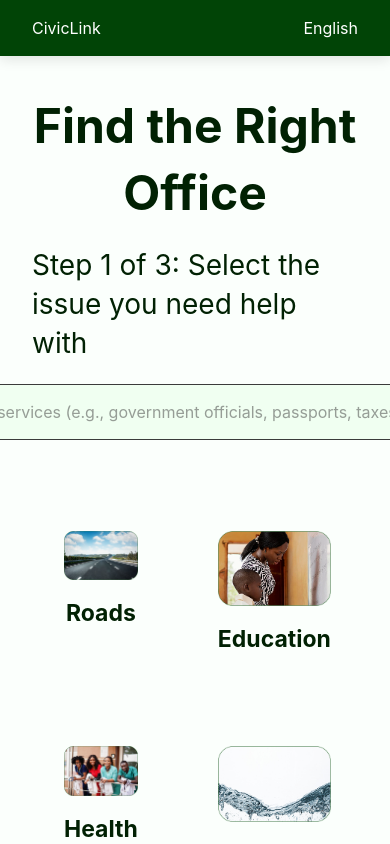
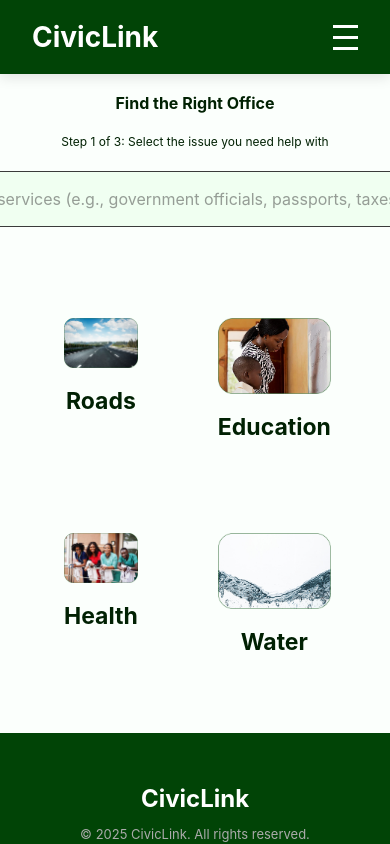
Before and after one commit to EjikeJosephUche/civiklink, a React (Vite) app in the folder frontend/: page /services in a window 390 px wide. Shown: the top 844 px of the page. Built offline with nearby package versions, Linux system fonts and the light colour scheme.

Commit message:
hamburger menu

```diff
--- a/frontend/src/components/navbar/Navbar.module.css
+++ b/frontend/src/components/navbar/Navbar.module.css
@@ -43,8 +43,15 @@
 .navLinks li a {
   color: white;
   text-decoration: none;
+  font-weight: 700;
+  font-size: 20px;
 }
-
+.icons {
+  display: flex;
+  justify-content: space-between;
+  align-items: center;
+  gap: 15px;
+}
 .navLinks li.activeLink a {
   color: #ffd700; /* Highlight color for active link */
   font-weight: bold;
@@ -54,25 +61,88 @@
   color: white;
 }
 
+.active {
+  display: flex;
+  right: 0;
+}
+
 @media (max-width: 768px) {
   .navLinks {
+    position: fixed;
+    top: 0;
+    right: -100%; /* hidden initially */
+    height: 100vh;
+    width: 50vw; /* half of the screen */
+    background-color: #014406;
+    flex-direction: column;
+    align-items: center;
+    padding-top: 70px;
+    /* justify-content: center; */
+    transition: right 0.3s ease-in-out;
+    z-index: 999; /* ensure it’s above other elements */
+  }
+  .navLinks.active {
+    display: flex;
+    right: 0;
+  }
+  .logo {
+    font-size: 19px;
+  }
+  .overlay {
+    position: fixed;
+    top: 0;
+    left: 0;
+    width: 50vw; /* Left half of the screen */
+    height: 100vh;
+    background-color: #014406b2; /* Greenish color with opacity */
+    backdrop-filter: blur(3px); /* optional: blur effect */
+    z-index: 998; /* must be less than navLinks (assumed to be 999+) */
+  }
+
+  /* .navLinks {
     display: none;
     flex-direction: column;
     width: 100%;
     align-items: center;
-  }
-
-  .navLinks.active {
-    display: flex;
-  }
+  } */
 
   .navLinks li {
+    padding: 20px;
+    width: 100%;
+    text-align: center;
+  }
+  /* .navLinks li {
     padding: 15px;
     width: 100%;
     text-align: center;
+  } */
+  .hamburger {
+    display: none;
+    flex-direction: column;
+    cursor: pointer;
+  }
+
+  .bar {
+    width: 25px;
+    height: 3px;
+    background-color: white;
+    margin: 4px 0;
   }
 
   .hamburger {
-    display: block;
+    display: flex;
+  }
+  .icons {
+    display: none;
+  }
+
+  .searchInput {
+    width: 116px;
+    border: 1px solid white;
+    border-radius: 10px;
+    background-color: white;
+    color: #014406;
+    padding: 5px 5px;
+    width: 100%;
   }
 }
--- a/frontend/src/components/navbar/Navbar.tsx
+++ b/frontend/src/components/navbar/Navbar.tsx
@@ -1,6 +1,8 @@
 import { useState } from 'react';
 import { Link, useLocation } from 'react-router-dom';
 import styles from './Navbar.module.css';
+import {  FaSearch, FaUser } from 'react-icons/fa';
+
 
 const Navbar = () => {
   const [menuOpen, setMenuOpen] = useState(false);
@@ -9,7 +11,7 @@ const Navbar = () => {
   return (
     <nav className={styles.navbar}>
       <div className={styles.logo}>
-        <h1>CivicLink</h1>
+        <h1 style={{fontWeight: '700', fontSize: '28px'}}>CivicLink</h1>
       </div>
 
       {/* Hamburger menu icon */}
@@ -21,6 +23,19 @@ const Navbar = () => {
 
       {/* Navigation links, toggle active class based on menuOpen */}
       <ul className={`${styles.navLinks} ${menuOpen ? styles.active : ''}`}>
+        {menuOpen && (
+    <>
+      <li style={{display: 'flex'}}>
+        <input
+          type="text"
+          placeholder="Search..."
+          className={styles.searchInput}
+        />
+      </li>
+
+
+    </>
+  )}
         <li className={`${location.pathname === '/' ? styles.activeLink : ''}`}>
           <Link to="/" onClick={() => setMenuOpen(false)}>Home</Link>
         </li>
@@ -33,14 +48,29 @@ const Navbar = () => {
         <li className={`${location.pathname === '/news' ? styles.activeLink : ''}`}>
           <Link to="/news" onClick={() => setMenuOpen(false)}>News</Link>
         </li>
+
+        {menuOpen && (
+    <li className={`${location.pathname === '/login' ? styles.activeLink : ''}`}>
+      <Link to="/login" onClick={() => setMenuOpen(false)}>Login</Link>
+    </li>
+  )}
       </ul>
 
-      <div className={styles.language}>
-        <h3>English</h3>
+      <div className={styles.icons}>
+        <a href="https://facebook.com" target="_blank" rel="noopener noreferrer"><FaSearch /></a>
+        <h3 style={{fontSize: '20px'}}>English</h3>
+
+        <a href="https://twitter.com" target="_blank" rel="noopener noreferrer"><FaUser /></a>
+
       </div>
+       {menuOpen && (
+        <div className={styles.overlay} onClick={() => setMenuOpen(false)}></div>
+      )}
     </nav>
+
+
   );
-};
+}
 
 export default Navbar;
 
@@ -79,30 +109,3 @@ export default Navbar;
 // };
 
 // export default Navbar;
-
-// import { Link } from 'react-router-dom';
-// import styles from './Navbar.module.css';
-
-// const Navbar = () => (
-//   <>
-//  <nav className={styles.navbar}>
-//   <div>
-//     <h1 className={styles.logo}>CivicLink</h1>
-//   </div>
-//     <div>
-//  <ul className={styles.navLinks}>
-//       <li><Link to="/">Home</Link></li>
-//       <li><Link to="/government">Government</Link></li>
-//       <li><Link to="/services">Services</Link></li>
-//       <li><Link to="/news">News</Link></li>
-//     </ul>
-//     </div>
-
-//    <div>
-//     <h3>English</h3>
-//     </div>
-//   </nav>
-//    </>
-// );
-
-// export default Navbar;
--- a/frontend/src/components/sections/GovOne.css
+++ b/frontend/src/components/sections/GovOne.css
@@ -31,3 +31,17 @@
   text-align: center;
   padding: 15px 118px;
 }
+
+@media (max-width: 768px) {
+  .services-header {
+    font-size: 16px;
+  }
+
+  .services-sub {
+    font-size: 12px;
+  }
+
+  .search-input {
+    width: 369px;
+  }
+}
```
